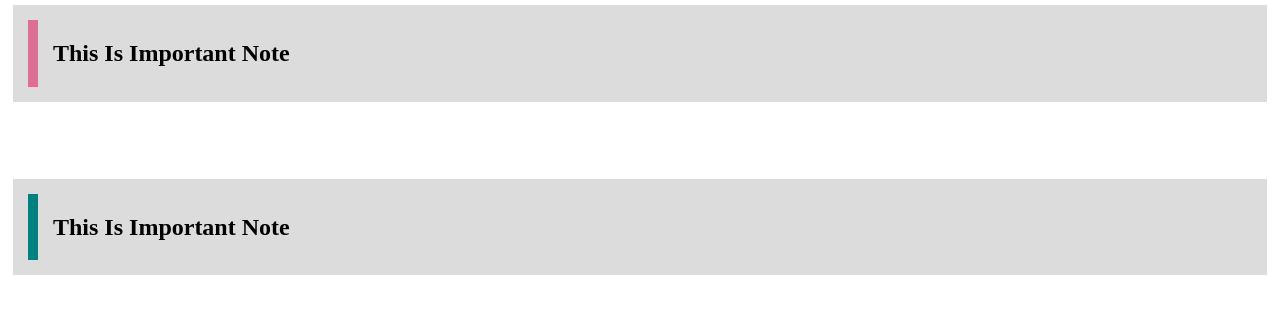
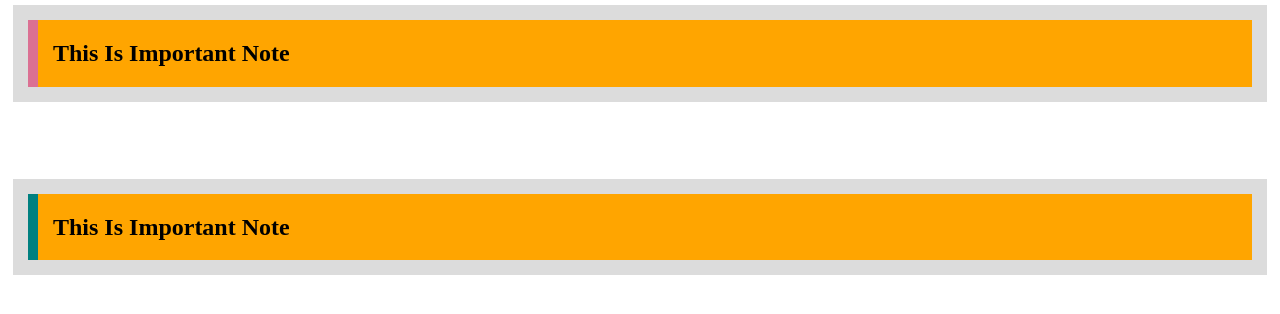
Before and after one commit to his-s/Learn-CSS-with-Elzero-Web-School, a plain HTML site: page index.html in a window 1280 px wide. Drawn offline with Linux system fonts and the light colour scheme.

Commit message:
lesson 12

```diff
--- a/css/master.css
+++ b/css/master.css
@@ -18,3 +18,9 @@ h2 {
 .shape-3 {
   border-left: teal solid 10px;
 }
+
+.shape-1,
+.shape-2,
+.shape-3 {
+  background-color: orange;
+}
```
